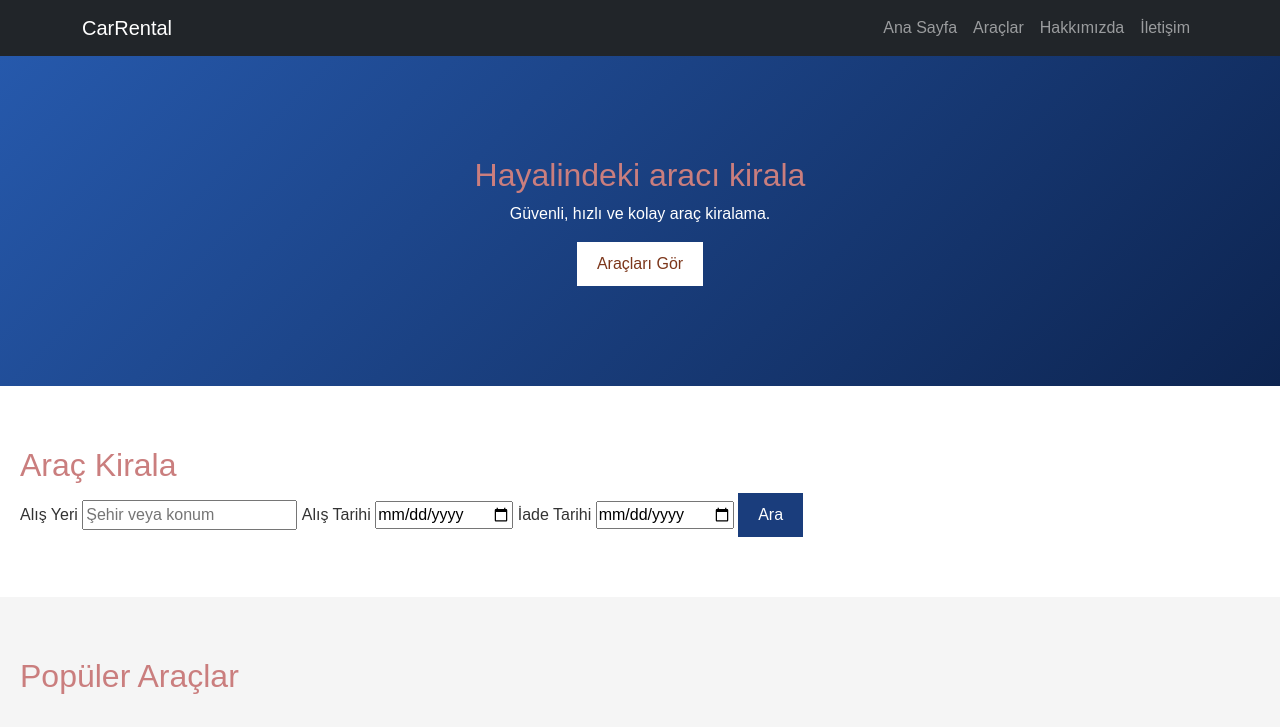
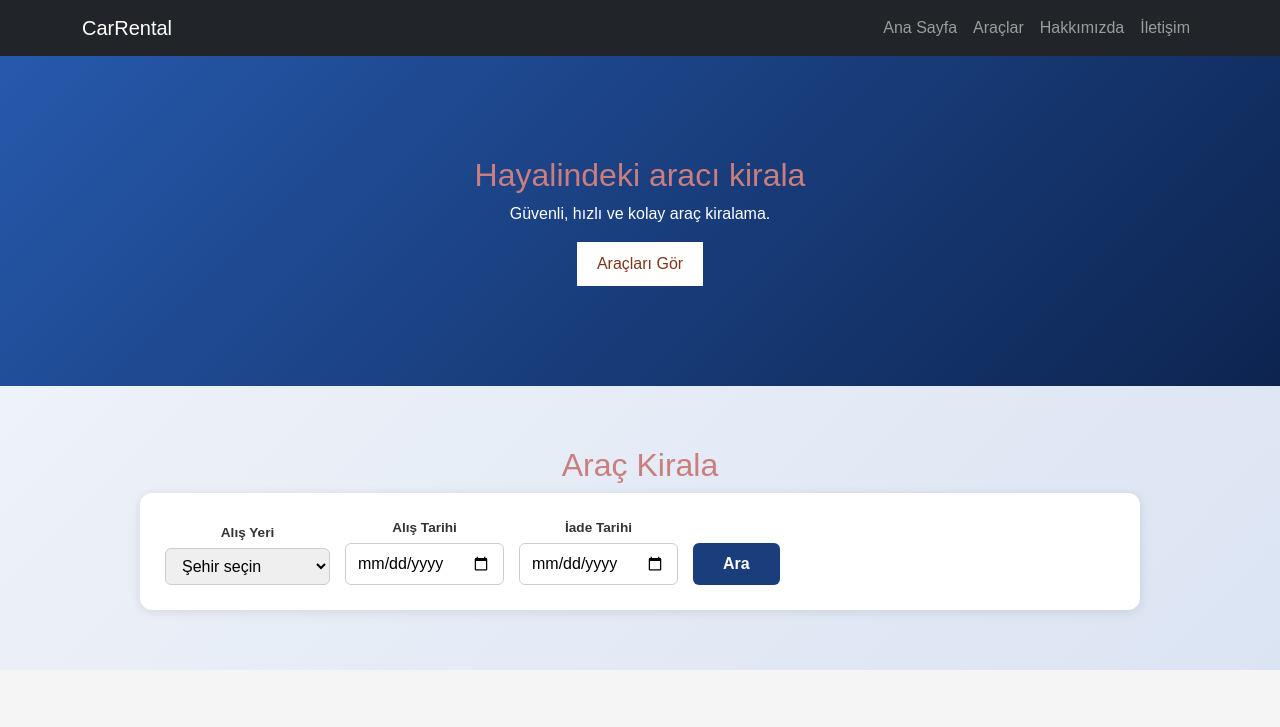
Before and after one commit to yarennkahya/car-rental-website, a plain HTML site: page index.html in a window 1280 px wide. Shown: the top 727 px of the page. Drawn offline with nearby package versions, Linux system fonts and the light colour scheme.

Commit message:
Improve hero and search form design with gradients and card styling

```diff
--- a/css/style.css
+++ b/css/style.css
@@ -18,6 +18,10 @@ section {
     color: white;
     text-align: center;
     padding: 100px 20px;
+}
+.hero-content {
+    max-width: 700px;
+    margin: 0 auto;
 }
 .hero button {
     background-color: white;
@@ -82,3 +86,41 @@ button:hover {
         flex-direction: column;
     }
 }
+.search-form {
+    display: flex;
+    flex-wrap: wrap;
+    align-items: flex-end;
+    gap: 15px;
+    background-color: white;
+    padding: 25px;
+    border-radius: 12px;
+    box-shadow: 0 2px 12px rgba(0, 0, 0, 0.1);
+    max-width: 1000px;
+    margin: 0 auto;
+}
+.search-section {
+    background: linear-gradient(135deg, #eef2f9, #dbe4f3);
+    text-align: center;
+}
+.search-form label {
+    display: block;
+    font-size: 0.85rem;
+    font-weight: bold;
+    margin-bottom: 5px;
+    color: #333;
+}
+
+.search-form input,
+.search-form select {
+    padding: 8px 12px;
+    border: 1px solid #ccc;
+    border-radius: 6px;
+}
+
+.search-form button {
+    height: 42px;
+    padding: 0 30px;
+    font-size: 1rem;
+    font-weight: bold;
+    border-radius: 6px;
+}
--- a/index.html
+++ b/index.html
@@ -33,33 +33,37 @@
 
     <main>
 
-        <section class ="hero">
+      <section class="hero">
+    <div class="hero-content">
         <h2>Hayalindeki aracı kirala</h2>
-
         <p class="mb-3">
             Güvenli, hızlı ve kolay araç kiralama.
         </p>
-
         <button>Araçları Gör</button>
+    </div>
 </section>
 
-
-        <section>
+        <section class="search-section">
             <h2>Araç Kirala</h2>
 
-            <form>
+            <form class ="search-form ">
 
+                <div>
         <label for="location">Alış Yeri</label>
-                <input type="text" id="location" placeholder="Şehir veya konum">
+        <select id="location">
+            <option value="">Şehir seçin</option>
+        </select>
+    </div>
 
-
+    <div>
         <label for="pickup-date">Alış Tarihi</label>
         <input type="date" id="pickup-date">
+    </div>
 
-
+    <div>
         <label for="return-date">İade Tarihi</label>
         <input type="date" id="return-date">
-
+    </div>
 
     <button type="submit">Ara</button>
 
--- a/js/script.js
+++ b/js/script.js
@@ -1,24 +1,10 @@
-console.log("Merhaba, JavaScript çalışıyor!");
-let carModel = "BMW 3 Serisi";
-let price = 1500;
-let isAvailable = true;
 
-console.log(typeof carModel);
-console.log(typeof price);
-console.log(typeof isAvailable);
-let cars = [
+const cars = [
     { model: "BMW 3 Serisi", price: 1500, image: "images/bmw.jpg" },
     { model: "Mercedes C-Class", price: 1800, image: "images/mercedes.avif" },
     { model: "Renault Clio", price: 900, image: "images/renault.avif" }
 ];
-cars.forEach(car => {
-    console.log(car.model + " - Günlük " + car.price + " TL");
-});
 
-let heroTitle = document.querySelector(".hero h2");
-console.log(heroTitle);
-let carsContainer = document.querySelector(".popular-cars .row");
-console.log(carsContainer);
 function createCarCardHTML(car) {
     return `
         <div class="col-md-4">
@@ -31,5 +17,86 @@ function createCarCardHTML(car) {
         </div>
     `;
 }
-let cardsHTML = cars.map(car => createCarCardHTML(car)).join("");
-carsContainer.innerHTML = cardsHTML;
+
+const carsContainer = document.querySelector(".popular-cars .row");
+carsContainer.innerHTML = cars.map(createCarCardHTML).join("");
+
+
+const turkishProvinces = [
+    "Adana","Adıyaman","Afyonkarahisar","Ağrı","Amasya","Ankara","Antalya","Artvin","Aydın","Balıkesir",
+    "Bilecik","Bingöl","Bitlis","Bolu","Burdur","Bursa","Çanakkale","Çankırı","Çorum","Denizli",
+    "Diyarbakır","Edirne","Elazığ","Erzincan","Erzurum","Eskişehir","Gaziantep","Giresun","Gümüşhane","Hakkari",
+    "Hatay","Isparta","Mersin","İstanbul","İzmir","Kars","Kastamonu","Kayseri","Kırklareli","Kırşehir",
+    "Kocaeli","Konya","Kütahya","Malatya","Manisa","Kahramanmaraş","Mardin","Muğla","Muş","Nevşehir",
+    "Niğde","Ordu","Rize","Sakarya","Samsun","Siirt","Sinop","Sivas","Tekirdağ","Tokat",
+    "Trabzon","Tunceli","Şanlıurfa","Uşak","Van","Yozgat","Zonguldak","Aksaray","Bayburt","Karaman",
+    "Kırıkkale","Batman","Şırnak","Bartın","Ardahan","Iğdır","Yalova","Karabük","Kilis","Osmaniye","Düzce"
+];
+
+const locationSelect = document.querySelector("#location");
+
+turkishProvinces.forEach(city => {
+    const option = document.createElement("option");
+    option.value = city;
+    option.textContent = city;
+    locationSelect.appendChild(option);
+});
+
+
+// HERO BUTONU: "POPÜLER ARAÇLAR"A KAYDIR
+const heroButton = document.querySelector(".hero button");
+
+heroButton.addEventListener("click", function() {
+    document.querySelector(".popular-cars").scrollIntoView({ behavior: "smooth" });
+});
+
+// ============================
+// "İNCELE" BUTONLARI (kartlar dinamik olduğu için event delegation kullanıyoruz)
+// ============================
+carsContainer.addEventListener("click", function(event) {
+    if (event.target.tagName === "BUTTON") {
+        const card = event.target.closest(".car-card");
+        const carName = card.querySelector("h3").textContent;
+        const carPrice = card.querySelector("p").textContent;
+        alert(carName + "\n" + carPrice + "\n\nDetay sayfası yakında eklenecek.");
+    }
+});
+
+
+const rentalForm = document.querySelector("form");
+const pickupDateInput = document.querySelector("#pickup-date");
+const returnDateInput = document.querySelector("#return-date");
+
+// Bugünden önceki tarihler alış tarihi olarak seçilemesin
+const today = new Date().toISOString().split("T")[0];
+pickupDateInput.min = today;
+
+
+pickupDateInput.addEventListener("change", function() {
+    returnDateInput.min = pickupDateInput.value;
+});
+
+rentalForm.addEventListener("submit", function(event) {
+    event.preventDefault();
+
+    const location = locationSelect.value;
+    const pickupDate = pickupDateInput.value;
+    const returnDate = returnDateInput.value;
+
+    if (!location) {
+        alert("Lütfen bir şehir seçin.");
+        return;
+    }
+
+    if (!pickupDate || !returnDate) {
+        alert("Lütfen alış ve iade tarihlerini seçin.");
+        return;
+    }
+
+    if (returnDate < pickupDate) {
+        alert("İade tarihi, alış tarihinden önce olamaz!");
+        return;
+    }
+
+    alert("Arama yapılıyor:\n" + location + "\n" + pickupDate + " - " + returnDate);
+});
```
Lines whose indentation alone changed are shown as unchanged.
